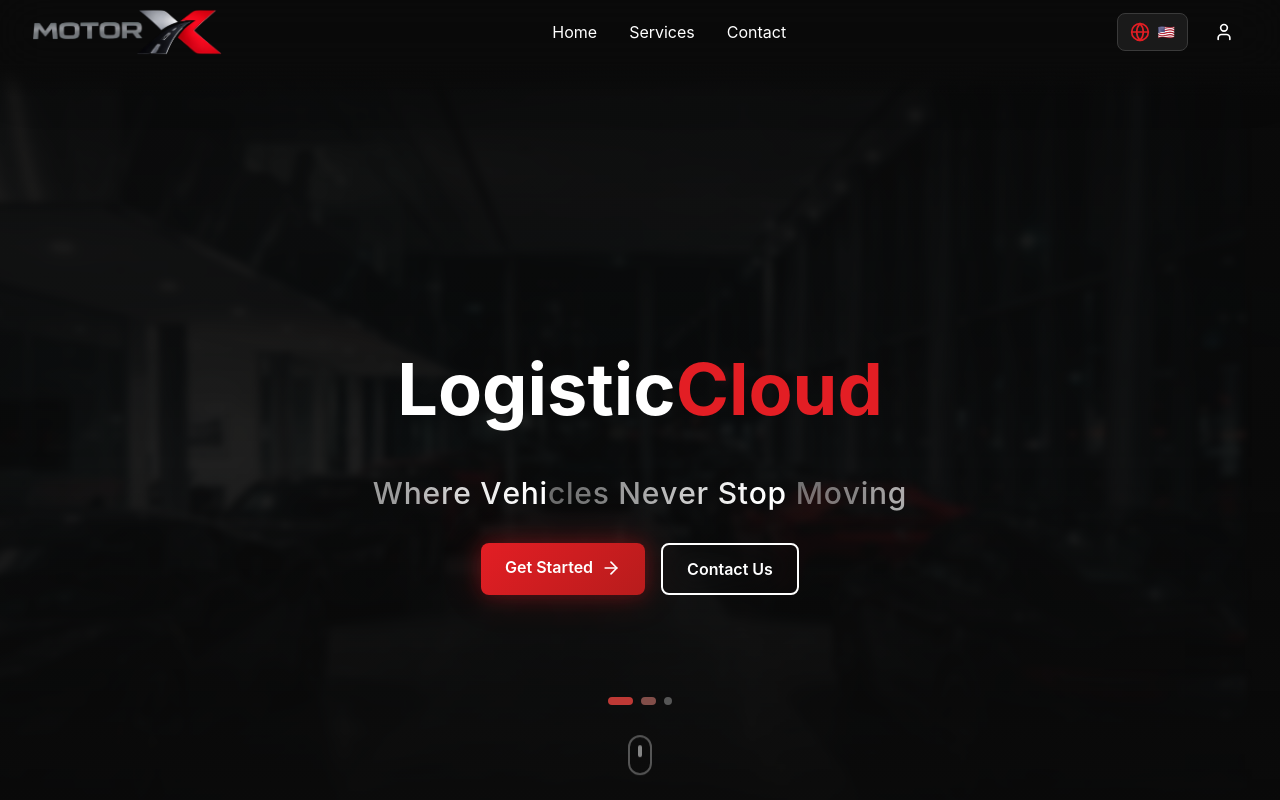
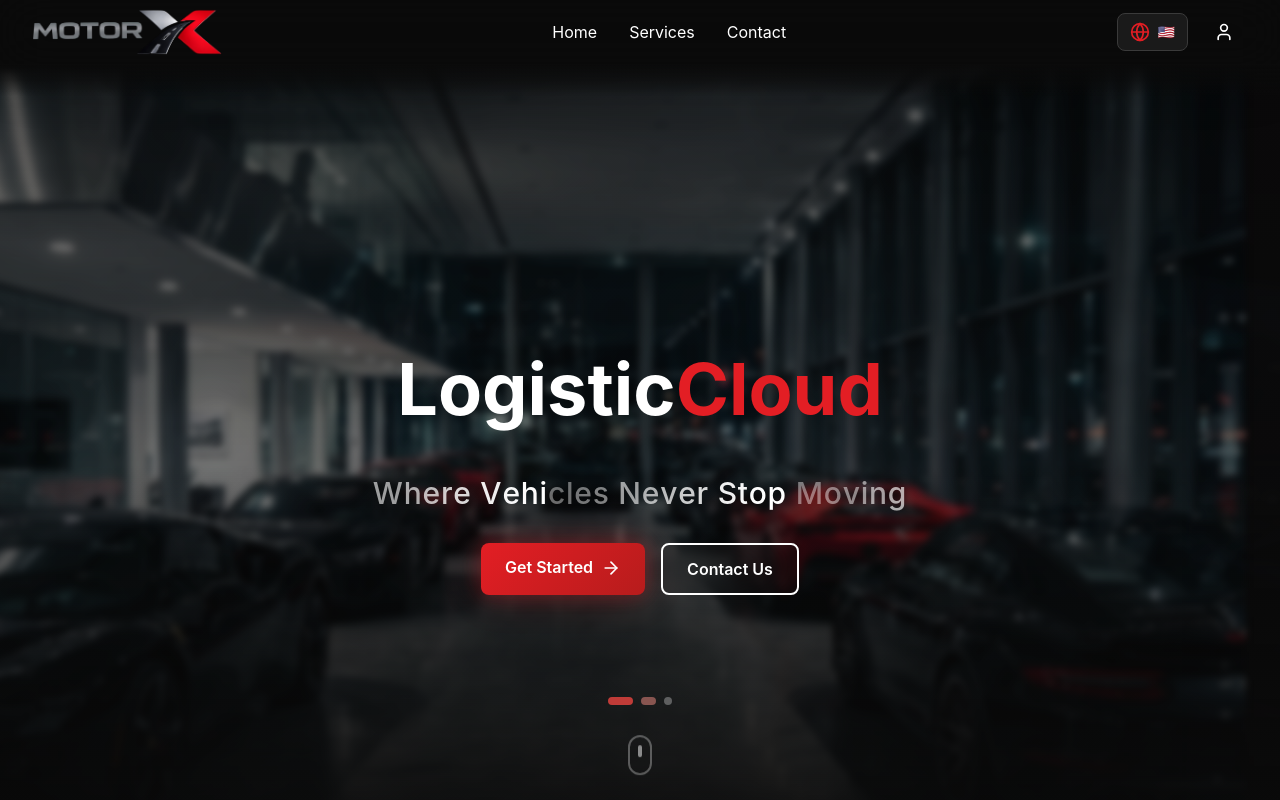
Before and after one commit to rhectoroc/motorx, a React (Vite) app: page / in a window 1280 px wide. Shown: the top 800 px of the page. Built offline with nearby package versions, Linux system fonts and the light colour scheme.

Commit message:
favicon2

```diff
--- a/src/pages/Home.jsx
+++ b/src/pages/Home.jsx
@@ -204,7 +204,7 @@ function Home() {
                                 style={{
                                     transform: `translateX(${offset * 100}%) scale(${isTransitioning ? 1.05 : 1})`,
                                     filter: isTransitioning ? 'blur(4px)' : 'blur(0px)',
-                                    opacity: index === currentBg ? 0.2 : 0.0,
+                                    opacity: index === currentBg ? 0.6 : 0.0,
                                 }}
                             >
                                 <div
@@ -216,7 +216,7 @@ function Home() {
                             </div>
                         );
                     })}
-                    <div className="absolute inset-0 bg-gradient-to-b from-motorx-black/70 via-motorx-black/50 to-motorx-black pointer-events-none"></div>
+                    <div className="absolute inset-0 bg-gradient-to-b from-motorx-black/40 via-motorx-black/20 to-motorx-black pointer-events-none"></div>
                 </div>
 
                 {/* Hero Content */}
```
